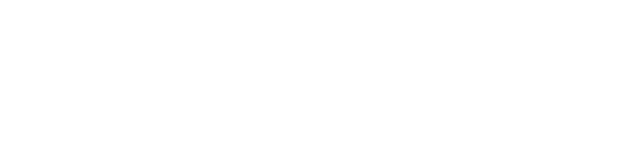
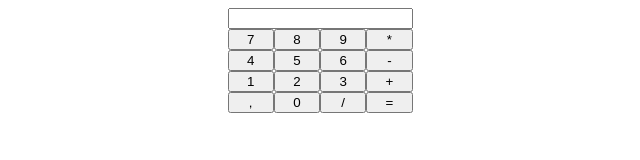
Before and after one commit to Joao-Salvalagio/front-end-31-03, a plain HTML site: page index.html in a window 1280 px wide. Shown: the whole page, without its empty margins (320-960 px from the left). Drawn offline with Linux system fonts and the light colour scheme.

Commit message:
calculadora melhorada

```diff
--- /dev/null
+++ b/css/style.css
@@ -0,0 +1,10 @@
+body{
+    display: flex;
+    justify-content: center;
+    align-items: center;
+}
+
+.botoes{
+    display: grid;
+    grid-template-columns: repeat(4,1fr);
+}
--- a/index.html
+++ b/index.html
@@ -4,8 +4,34 @@
     <meta charset="UTF-8">
     <meta name="viewport" content="width=device-width, initial-scale=1.0">
     <title>Document</title>
+    <link rel="stylesheet" href="Css/style.css">
 </head>
 <body>
+    <div class="calculadora">
+        <div class="display">
+            <input type="text" id="display" readonly>
+        </div>
+        <div class="botoes">
+            <button onclick="">7</button>
+            <button onclick="">8</button>
+            <button onclick="">9</button>
+            <button onclick="">*</button>
 
+            <button onclick="">4</button>
+            <button onclick="">5</button>
+            <button onclick="">6</button>
+            <button onclick="">-</button>
+
+            <button onclick="">1</button>
+            <button onclick="">2</button>
+            <button onclick="">3</button>
+            <button onclick="">+</button>
+
+            <button onclick="">,</button>
+            <button onclick="">0</button>
+            <button onclick="">/</button>
+            <button onclick="">=</button>
+        </div>
+    </div>
 </body>
 </html>
```
Also changed, not shown: js/script.js (added).
